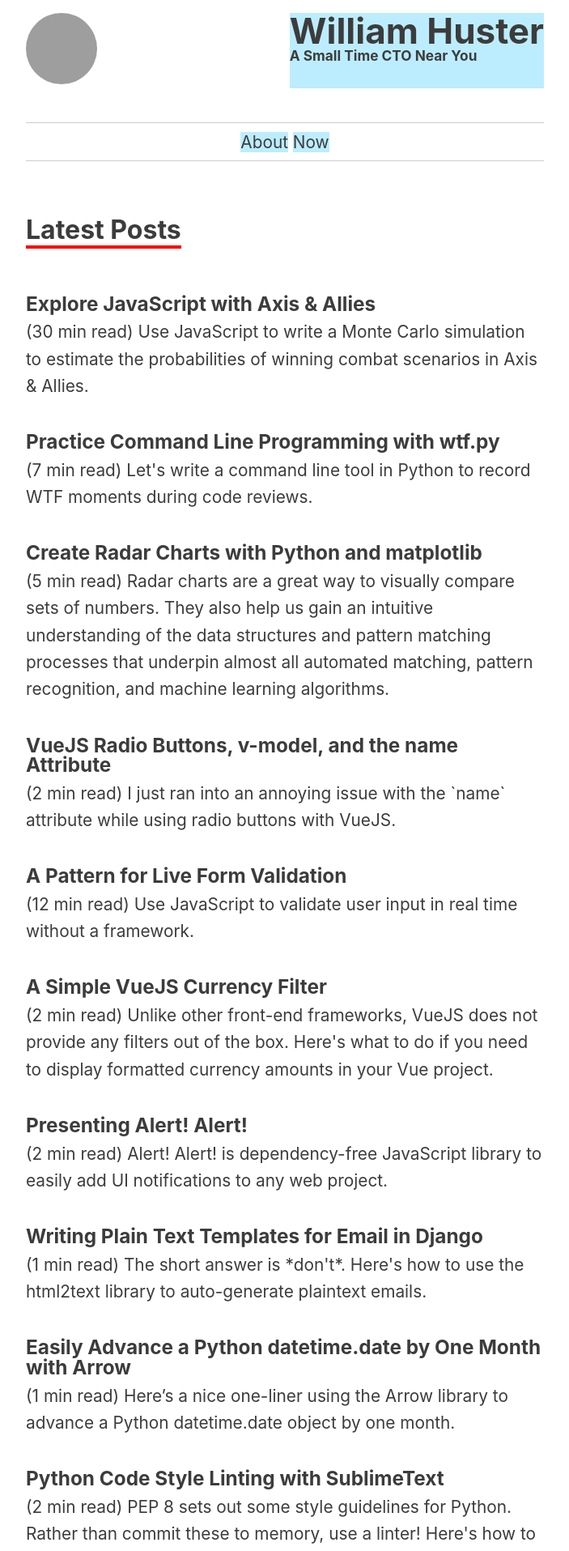
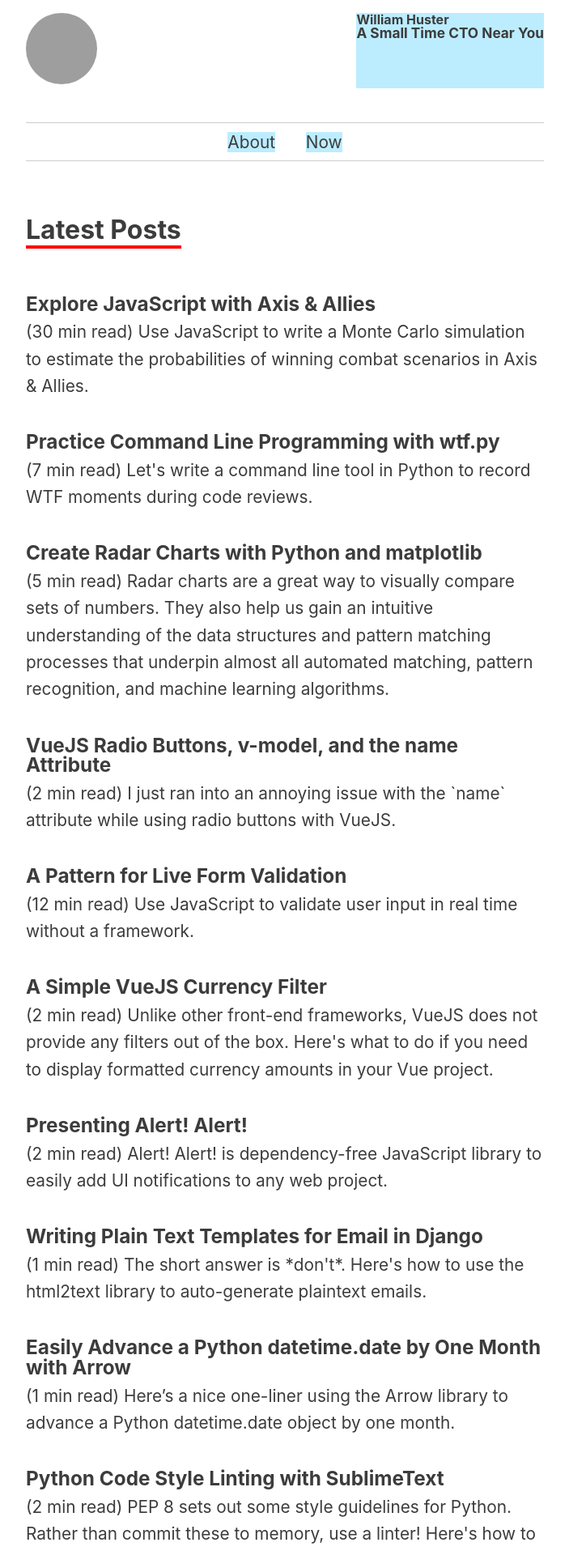
Before and after one commit to whusterj/whusterj.github.io, a Jekyll site: the page built from index.html, in a window 1280 px wide. Shown: the top 1915 px of the page at 81% size, without its empty margins (288-991 px from the left). Built offline with Jekyll 4.4.1, drawn with Linux system fonts in a browser that asks for light colours; the list of posts is cut into pages by our own code; grey boxes are pictures that could not be loaded.

Commit message:
Yet more fiddlin

```diff
--- a/_includes/nav.html
+++ b/_includes/nav.html
@@ -1,4 +1,4 @@
-<nav class="row-wrap" style="text-align: center;">
+<nav class="main-nav row-wrap">
   <hr>
   <a href="/about">About</a>
   <a href="/now">Now</a>
--- a/_layouts/default.html
+++ b/_layouts/default.html
@@ -49,10 +49,10 @@
                     alt="Portrait of William via Gravatar">
                 </a>
                 <a href="/" lass="no-highlight header__title-container">
-                    <h1 style="margin: 0">
+                    <h1 class="header__title">
                         William Huster
                     </h1>
-                    <h5 style="margin: 0">A Small Time CTO Near You</h5>
+                    <h5 class="header__subtitle">A Small Time CTO Near You</h5>
                 </a>
             </div>
         </header>
--- a/static/css/style.css
+++ b/static/css/style.css
@@ -124,14 +124,23 @@ ul li {
 }
 .header__title {
   font-size: 2.25rem;
+  margin: 0;
 }
 .header__subtitle {
+  margin: 0;
 }
 
 @media (min-width: 768px) {
   .header__title {
     font-size: initial;
   }
+}
+
+.main-nav {
+  text-align: center;
+}
+.main-nav > a {
+  margin: 0 1rem;
 }
 
 .footer {
```
